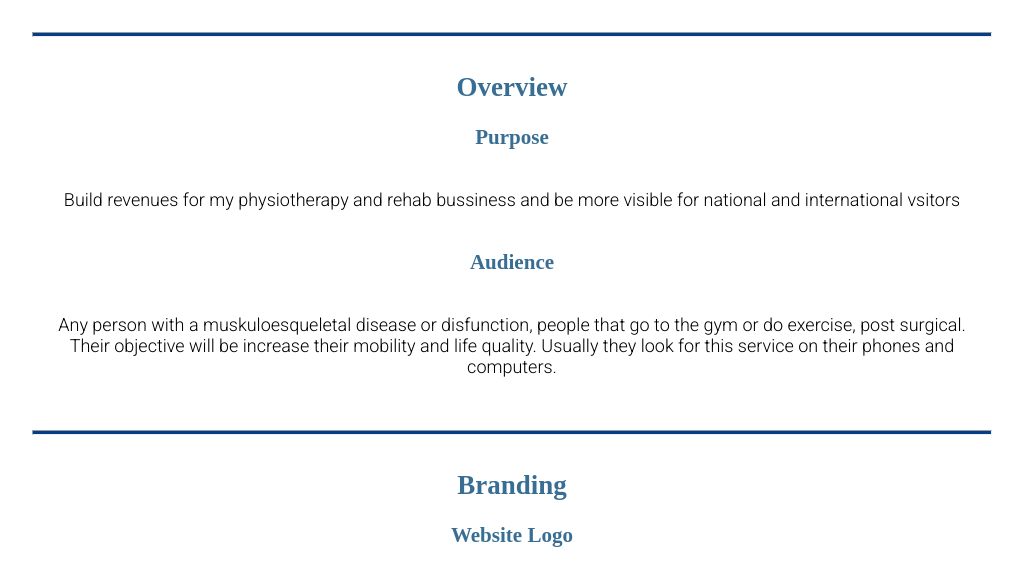
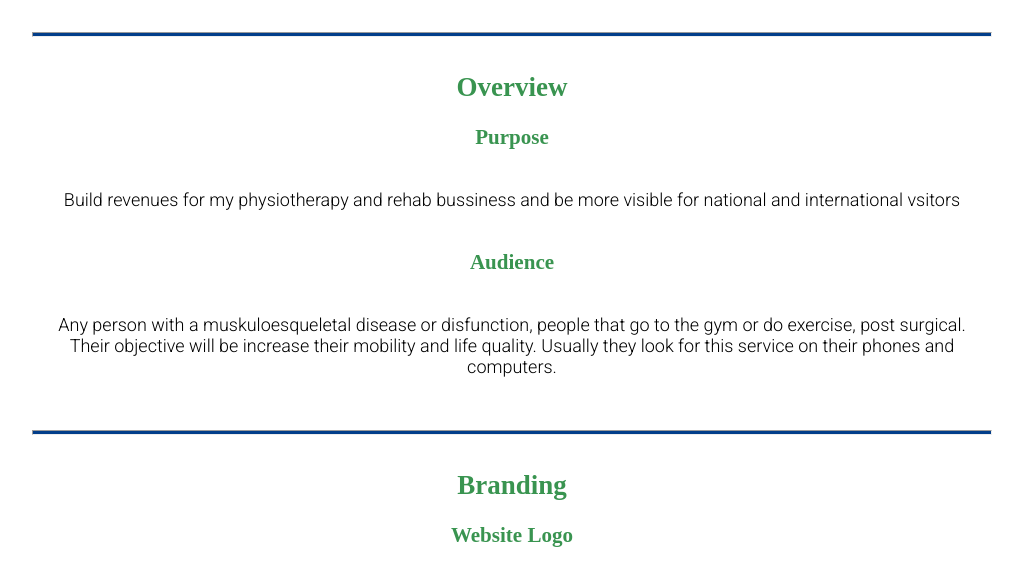
Before and after one commit to AssasiN19/WDD130.1, a plain HTML site: page wwr/site-plan-rafting.html in a window 1280 px wide. Shown: the part 308-871 px from the top of the page, without its empty margins (128-1151 px from the left). Drawn offline with Linux system fonts and the light colour scheme; a web font is replaced by a local one.

Commit message:
Colores extras

```diff
--- a/wwr/styles/site-plan-rafting.css
+++ b/wwr/styles/site-plan-rafting.css
@@ -15,15 +15,15 @@ Fonts are separated by a & */
   --paragraph-font: Roboto, Helvetica, sans-serif;
 
   /* these colors below should be chosen from among your palette colors above */
-  --headline-color-on-white: #396E94;  /* headlines on a white background */
+  --headline-color-on-white: #399450;  /* headlines on a white background */
   --headline-color-on-color: white; /* headlines on a colored background */
   --paragraph-color-on-white: #396E94; /* paragraph text on a white background */
-  --paragraph-color-on-color: white; /* paragraph text on a colored background */
-  --paragraph-background-color: #396E94  ;
+  --paragraph-color-on-color: rgba(102, 9, 9, 0.603); /* paragraph text on a colored background */
+  --paragraph-background-color: #59a8e081  ;
   --nav-link-color: #396E94;
-  --nav-background-color: #D4AC0D;
-  --nav-hover-link-color: white;
-  --nav-hover-background-color: #396E94;
+  --nav-background-color: #3d9c70c7;
+  --nav-hover-link-color: rgba(210, 224, 79, 0.699);
+  --nav-hover-background-color: #4acaebc4;
 }
 
 
```
